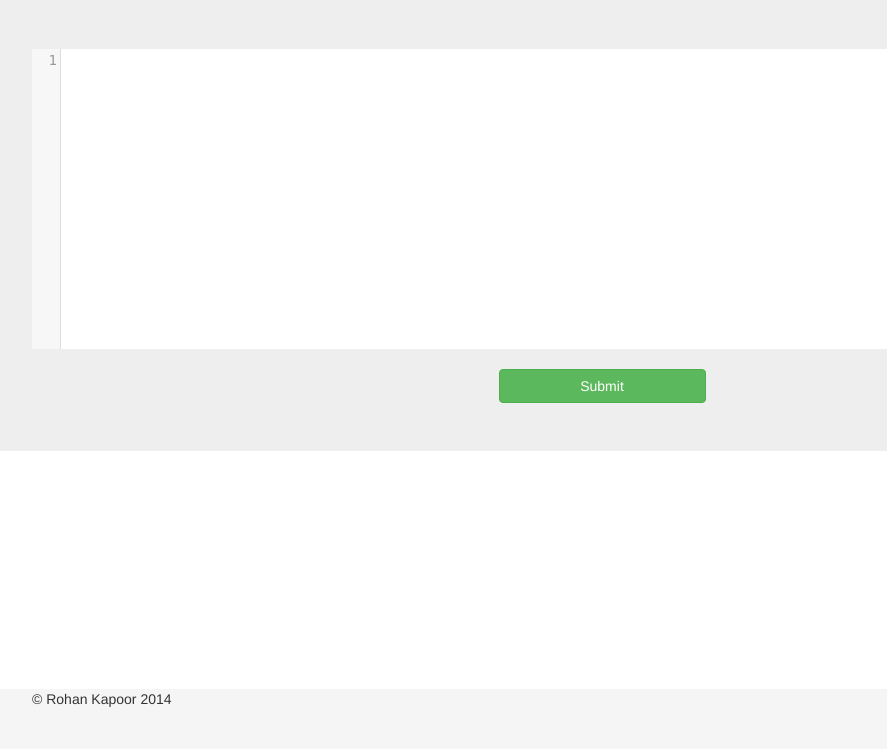
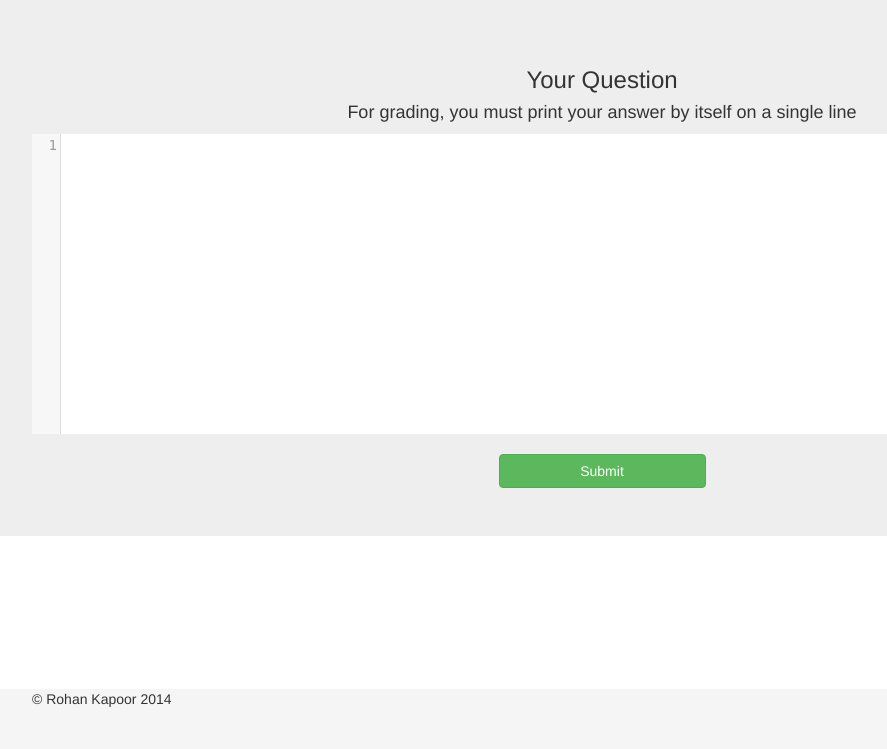
Before and after one commit to rohankapoorcom/code-duel, a Flask app: template duel/templates/duel.html in a window 1280 px wide. Shown: the part 51-800 px from the top of the page, without its empty margins (38-925 px from the left). Run offline with Flask 2, Linux system fonts and the light colour scheme; the template is opened without the code that fills it, so the values that code supplies are empty; parts of the project's set-up code (start-up, migrations or seed data) failed here and were passed over; some libraries are stand-ins or nearby versions.

Commit message:
Updating templates to indicate rules for grading.

```diff
--- a/duel/templates/duel.html
+++ b/duel/templates/duel.html
@@ -6,13 +6,20 @@
       <div class="col-md-1">
       </div>
       <div class="col-md-10">
+        <div class="text-center">
+          <h3>Your Question</h3>
+        </div>
         {% for line in lines %}
           <p>{{ line }}</p>
         {% endfor %}
+        <div class="text-center">
+          <h4>For grading, you must print your answer by itself on a single line</h4>
+        </div>
       </div>
       <div class="col-md-8">
       </div>
     </div>
+    <div id="placeholder"> </div>
     <textarea id="code" name="code"></textarea>
     <div class="text-center">
       <input type="hidden" id="duel_session_id" name="duel_session_id" value="{{ duel_session_id }}" />
--- a/duel/templates/wait.html
+++ b/duel/templates/wait.html
@@ -17,7 +17,7 @@
       // Check if server is ready, then reload page
       setTimeout(function() {
         window.location.reload(1);
-      }, 5000);
+      }, 3000);
     });
   </script>
 {% endblock %}
```
